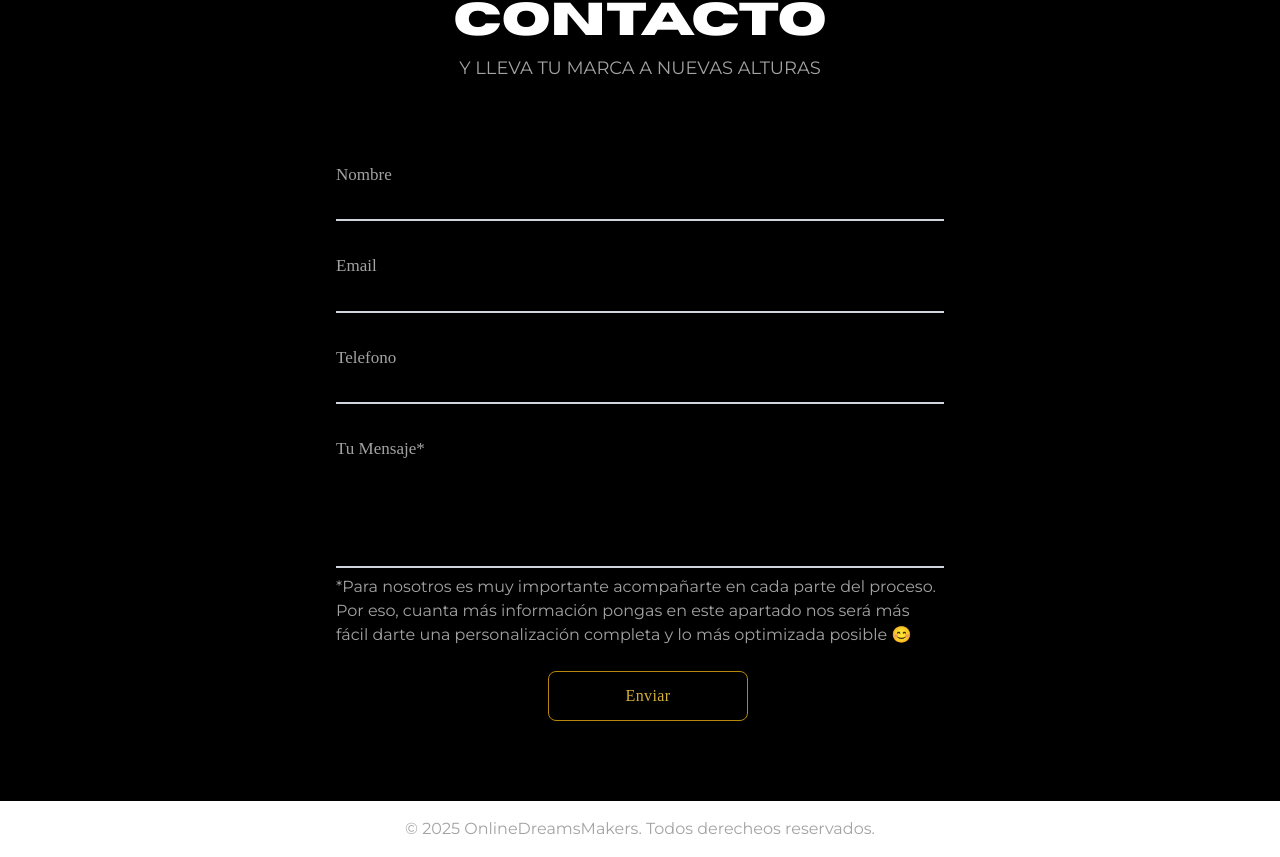
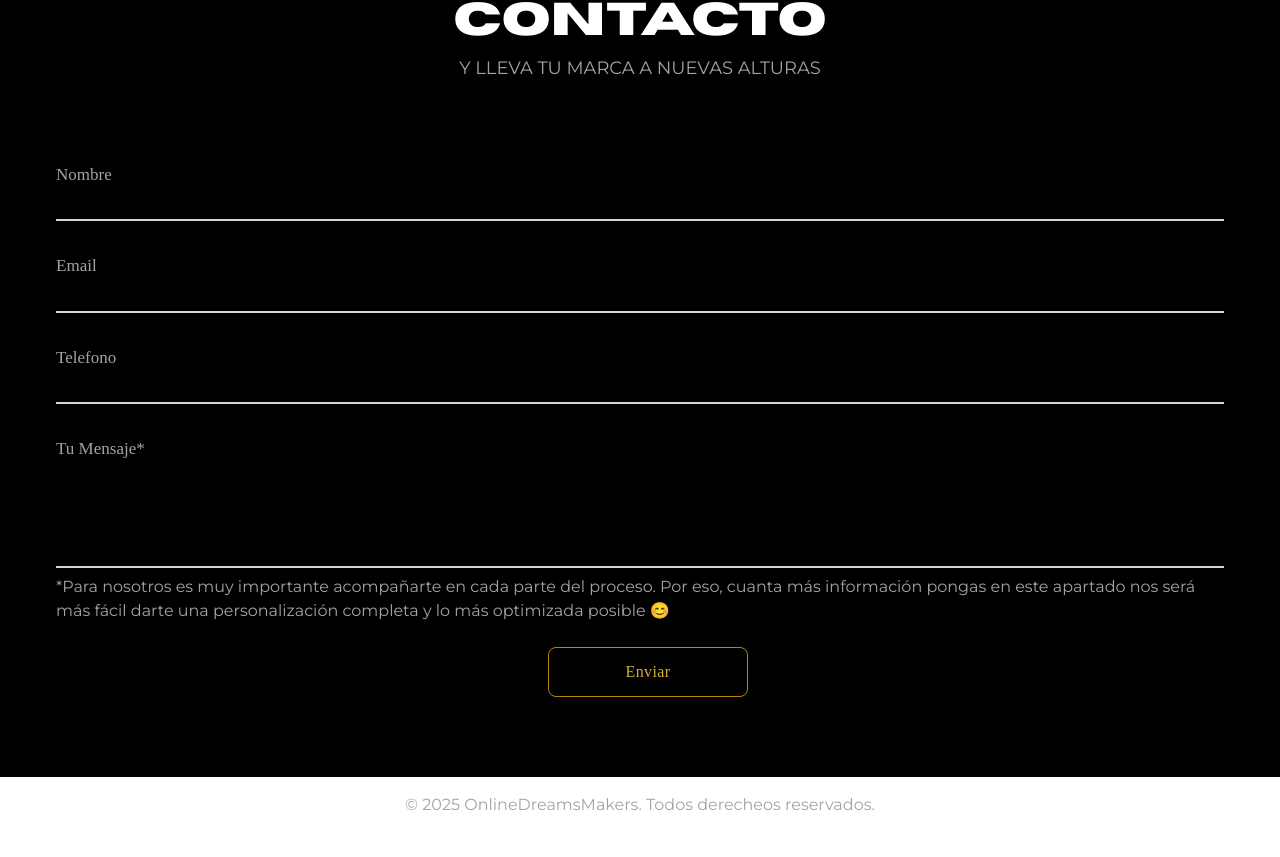
Before and after one commit to 299792455/Refonte-Martin, a Next.js app: page / in a window 1280 px wide. Shown: the part 3523-4380 px from the top of the page. After the commit the page ends 4356 px from the top, so only its background shows below. Built offline with nearby package versions, Linux system fonts and the light colour scheme; a web font is replaced by a local one.

Commit message:
Correction Width Form for Desktop

```diff
--- a/src/components/Contact/index.tsx
+++ b/src/components/Contact/index.tsx
@@ -10,7 +10,7 @@ export default function ContactForm() {
        <p className="text-[#a3a3a3]">
         Y LLEVA TU MARCA A NUEVAS ALTURAS
       </p>
-      <form className="w-full max-w-2xl space-y-6 mt-10 px-8">
+      <form className="w-full  space-y-6 mt-10 px-8">
 
 
         <div className="relative">
```
